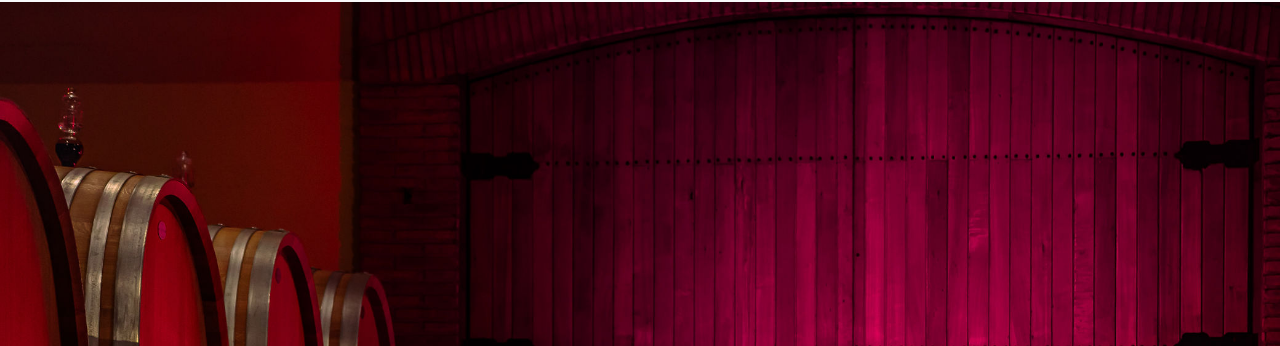
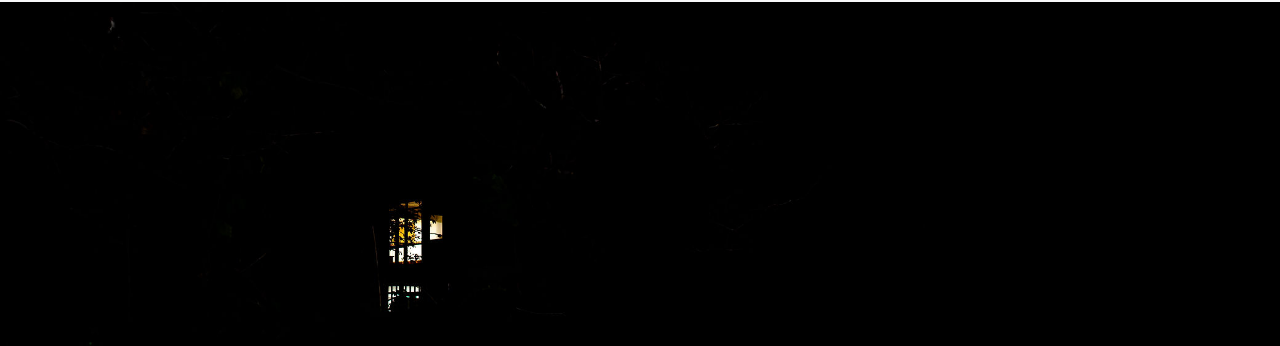
Before and after one commit to Pedro169/ptc_foto, a website: page pages/blog.html in a window 1280 px wide. Shown: the part 54-400 px from the top of the page. Drawn offline with nearby package versions, Linux system fonts and the light colour scheme; files that its build step writes are made by us from their sources; a web font is replaced by a local one.

Commit message:
fotoPortafolio

```diff
--- a/sass/partials/_blog.scss
+++ b/sass/partials/_blog.scss
@@ -12,7 +12,7 @@ body {
     }
     .img-fondoBody {
       @extend .imagenFondo;
-      background-image: url("../../img/footer3.jpg");
+      background-image: url("../../img/ptc.jpg");
       height: 100vh;
       .fuente3 {
         color: white;
```
Also changed, not shown: css/estilos.css.
